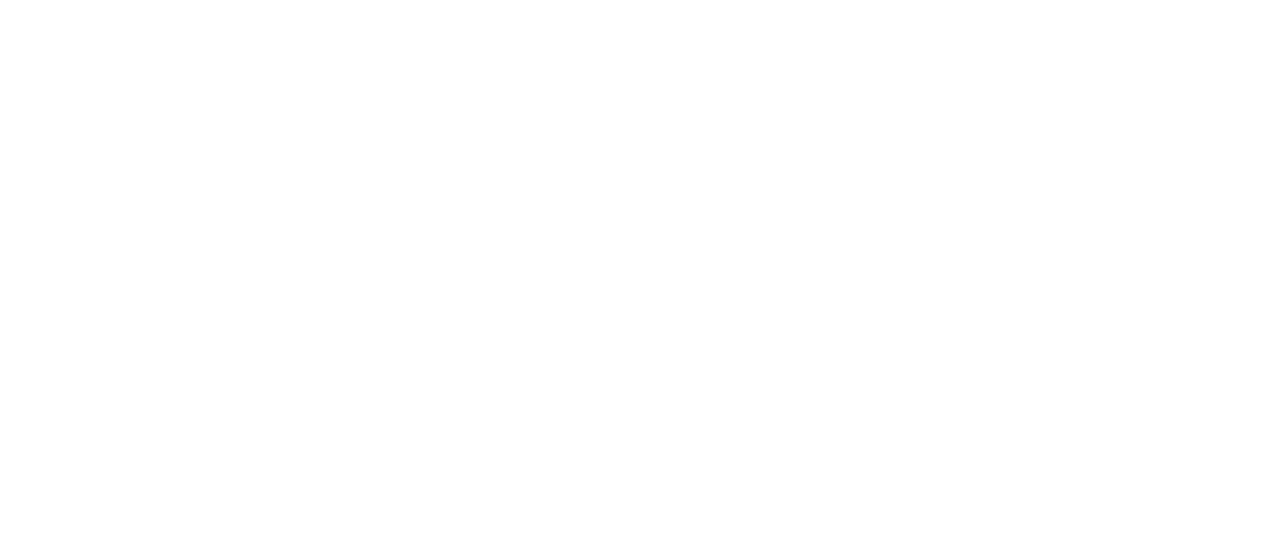
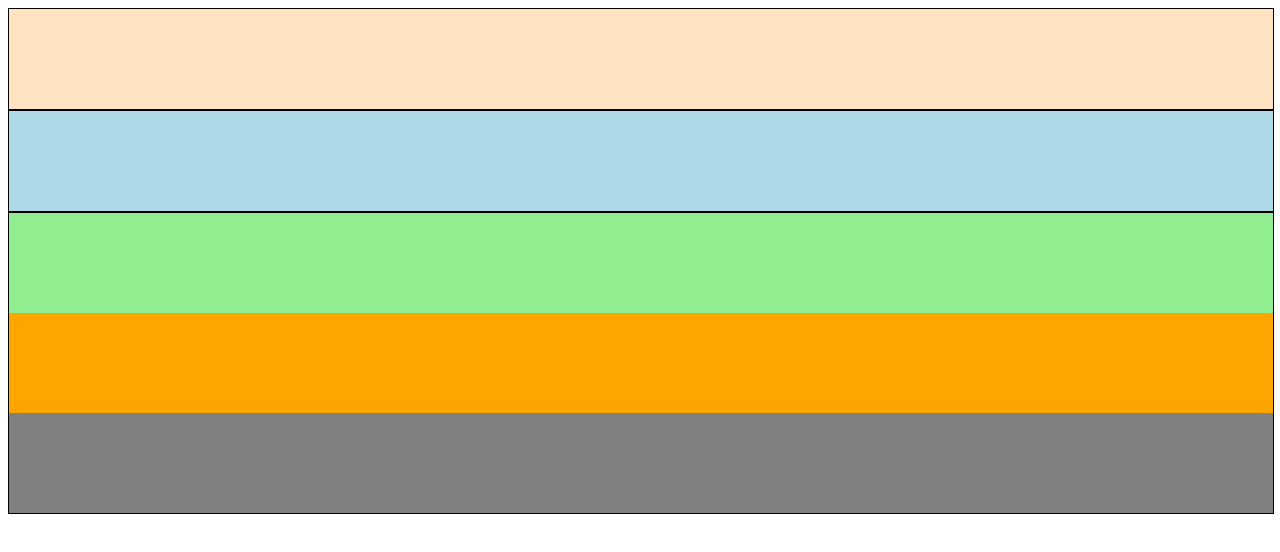
Before and after one commit to Montesi-Yuri/vite-comics, a Vue app: page / in a window 1280 px wide. Shown: the top 552 px of the page. Built offline with nearby package versions, Linux system fonts and the light colour scheme.

Commit message:
ADD - basic debug structure

```diff
--- a/index.html
+++ b/index.html
@@ -2,9 +2,9 @@
 <html lang="en">
   <head>
     <meta charset="UTF-8" />
-    <link rel="icon" type="image/svg+xml" href="" />
+    <link rel="icon" type="image/svg+xml" href="/src/assets/img/favicon.ico" />
     <meta name="viewport" content="width=device-width, initial-scale=1.0" />
-    <title>Vite DC Comics</title>
+    <title> Vite DC Comics</title>
   </head>
   <body>
     <div id="app"></div>
--- a/src/App.vue
+++ b/src/App.vue
@@ -16,12 +16,40 @@ export default {
 <template>
 
   <header>
+    <nav>
+
+      <div>
+        <img src="" alt="">
+      </div>
+
+      <ul>
+
+        <li></li>
+        <li></li>
+        <li></li>
+        <li></li>
+        <li></li>
+        <li></li>
+        <li></li>
+        <li></li>
+        <li></li>
+        <li></li>
+
+      </ul>
+    </nav>
   </header>
 
   <main>
   </main>
 
   <footer>
+
+    <section class="footer-links"></section>
+
+    <section class="footer-info"></section>
+
+    <section class="footer-socials"></section>
+
   </footer>
 
 </template>
@@ -29,4 +57,40 @@ export default {
 <style lang="scss" scoped>
 @use './assets/scss/main.scss';
 
+header{
+  background-color: bisque;
+  width: 100%;
+  height: 100px;
+  border: 1px solid black;
+    nav{
+      display: flex;
+    }
+}
+
+main{
+  background-color: lightblue;
+  width: 100%;
+  height: 100px;
+  border: 1px solid black;
+}
+
+footer{
+  width: 100%;
+  border: 1px solid black;
+
+  section{
+    height: 100px;
+
+    &.footer-links{
+      background-color: lightgreen;
+    }
+    &.footer-info{
+      background-color: orange;
+    }
+    &.footer-socials{
+      background-color: grey;
+    }
+  }
+}
+
 </style>
--- a/src/assets/scss/main.scss
+++ b/src/assets/scss/main.scss
@@ -1 +1,5 @@
-@use './SingleStylingFiles/mixins' as *;
+@use 'SingleStylingFiles/mixins' as *;
+
+html body{
+    @include reset;
+}
```
